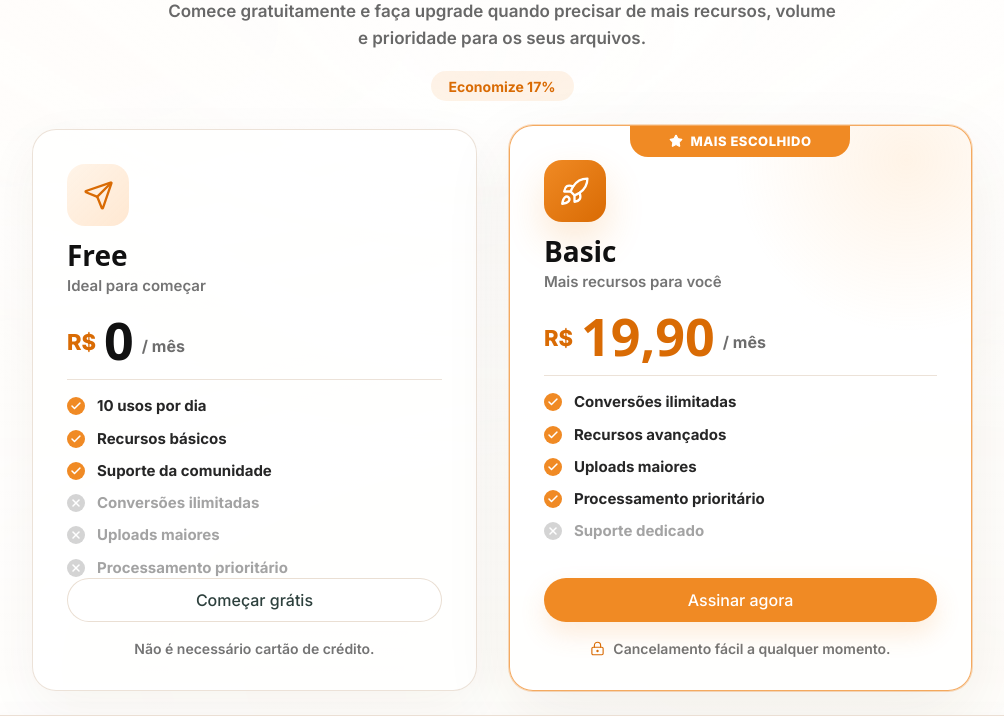
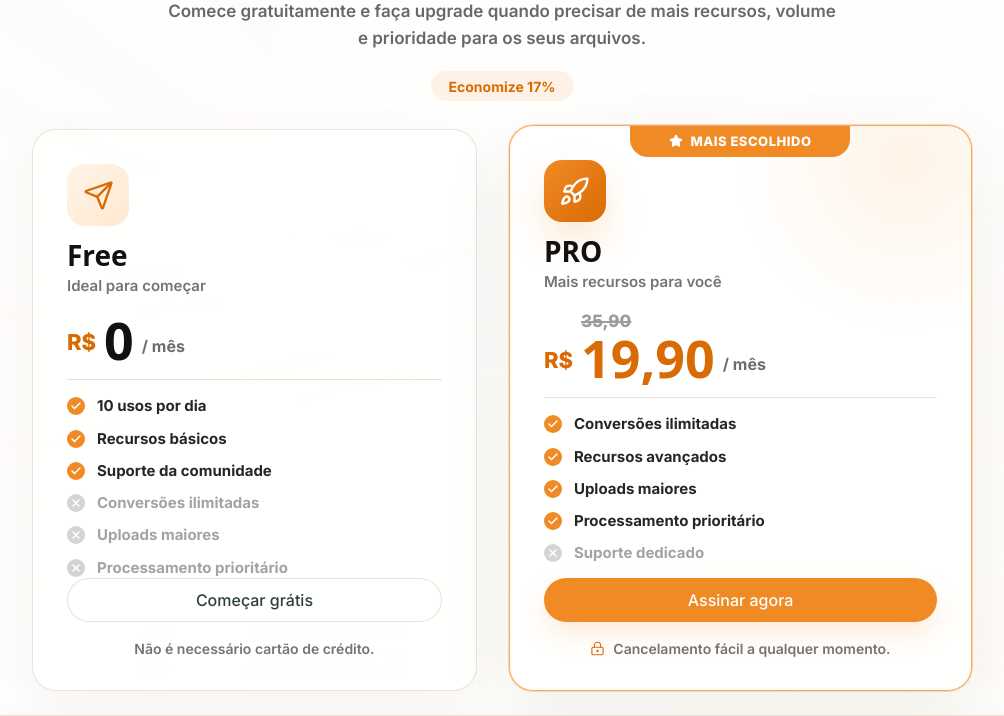
Before and after one commit to Boost-Convert-team/Boost.Convert, a Flask app: page /planos in a window 1280 px wide. Shown: the part 416-1132 px from the top of the page, without its empty margins (131-1135 px from the left). Run offline with Flask 3, Linux system fonts and the light colour scheme; some web fonts are replaced.

Commit message:
ajustes de animacao e planos

```diff
--- a/frontend/static/css/home/dashboard.css
+++ b/frontend/static/css/home/dashboard.css
@@ -2023,6 +2023,23 @@
     font-weight: 800;
 }
 
+.home-plan-price-current {
+    display: grid;
+    gap: 5px;
+}
+
+.home-plan-price-old {
+    justify-self: start;
+    color: #9c9c9c;
+    font-family: var(--font-ui);
+    font-size: 17px;
+    line-height: 1;
+    font-weight: 800;
+    text-decoration-line: line-through;
+    text-decoration-thickness: 2px;
+    text-decoration-color: currentColor;
+}
+
 .home-plan-pro .home-plan-price strong,
 .home-plan-pro .home-plan-price span {
     color: var(--orange-deep);
--- a/frontend/static/css/home/pricing.css
+++ b/frontend/static/css/home/pricing.css
@@ -83,7 +83,7 @@
 }
 
 .price-premium.is-visible h2 span::after {
-    animation: priceUnderlineDraw 1.28s cubic-bezier(.22, .88, .22, 1) 360ms both;
+    animation: priceUnderlineDraw 2.8s cubic-bezier(.22, .88, .22, 1) 360ms infinite both;
 }
 
 .price-premium h2 span::before {
@@ -287,8 +287,13 @@
     18% {
         opacity: .88;
     }
-    100% {
+    46%,
+    86% {
         opacity: .88;
         transform: rotate(-1.3deg) scaleX(1);
     }
+    100% {
+        opacity: 0;
+        transform: rotate(-1.3deg) scaleX(0);
+    }
 }
--- a/frontend/static/css/planos.css
+++ b/frontend/static/css/planos.css
@@ -218,6 +218,23 @@
     font-weight: 800;
 }
 
+.plan-price-current {
+    display: grid;
+    gap: 5px;
+}
+
+.plan-price-old {
+    justify-self: start;
+    color: #9c9c9c;
+    font-family: var(--font-ui);
+    font-size: 17px;
+    line-height: 1;
+    font-weight: 800;
+    text-decoration-line: line-through;
+    text-decoration-thickness: 2px;
+    text-decoration-color: currentColor;
+}
+
 .plan-pro .plan-price strong,
 .plan-pro .plan-price span {
     color: var(--orange-deep);
--- a/frontend/templates/planos.html
+++ b/frontend/templates/planos.html
@@ -43,22 +43,25 @@
                 <p class="plan-note">N&atilde;o &eacute; necess&aacute;rio cart&atilde;o de cr&eacute;dito.</p>
             </article>
 
-            <article class="plan-pro pricing-card" aria-label="Plano Basic, mais escolhido">
+            <article class="plan-pro pricing-card" aria-label="Plano PRO, mais escolhido">
                 <span class="plan-badge"><i data-lucide="star" aria-hidden="true"></i> Mais escolhido</span>
                 <span class="plan-icon plan-icon-strong"><i data-lucide="rocket" aria-hidden="true"></i></span>
 
                 <div class="plan-head">
-                    <h2>Basic</h2>
+                    <h2>PRO</h2>
                     <p>Mais recursos para voc&ecirc;</p>
                 </div>
 
-                <div class="plan-price" aria-label="R$ 19,90 por m&ecirc;s">
+                <div class="plan-price plan-price-promo" aria-label="De R$ 35,90 por R$ 19,90 por m&ecirc;s">
                     <span>R$</span>
-                    <strong>19,90</strong>
+                    <div class="plan-price-current">
+                        <del class="plan-price-old">35,90</del>
+                        <strong>19,90</strong>
+                    </div>
                     <small>/ m&ecirc;s</small>
                 </div>
 
-                <ul class="plan-list" aria-label="Recursos do plano Basic">
+                <ul class="plan-list" aria-label="Recursos do plano PRO">
                     <li><i data-lucide="check" aria-hidden="true"></i> Convers&otilde;es ilimitadas</li>
                     <li><i data-lucide="check" aria-hidden="true"></i> Recursos avan&ccedil;ados</li>
                     <li><i data-lucide="check" aria-hidden="true"></i> Uploads maiores</li>
```
Also changed, not shown: frontend/templates/home.html (renamed from frontend/templates/index.html, +6 -3 lines).
